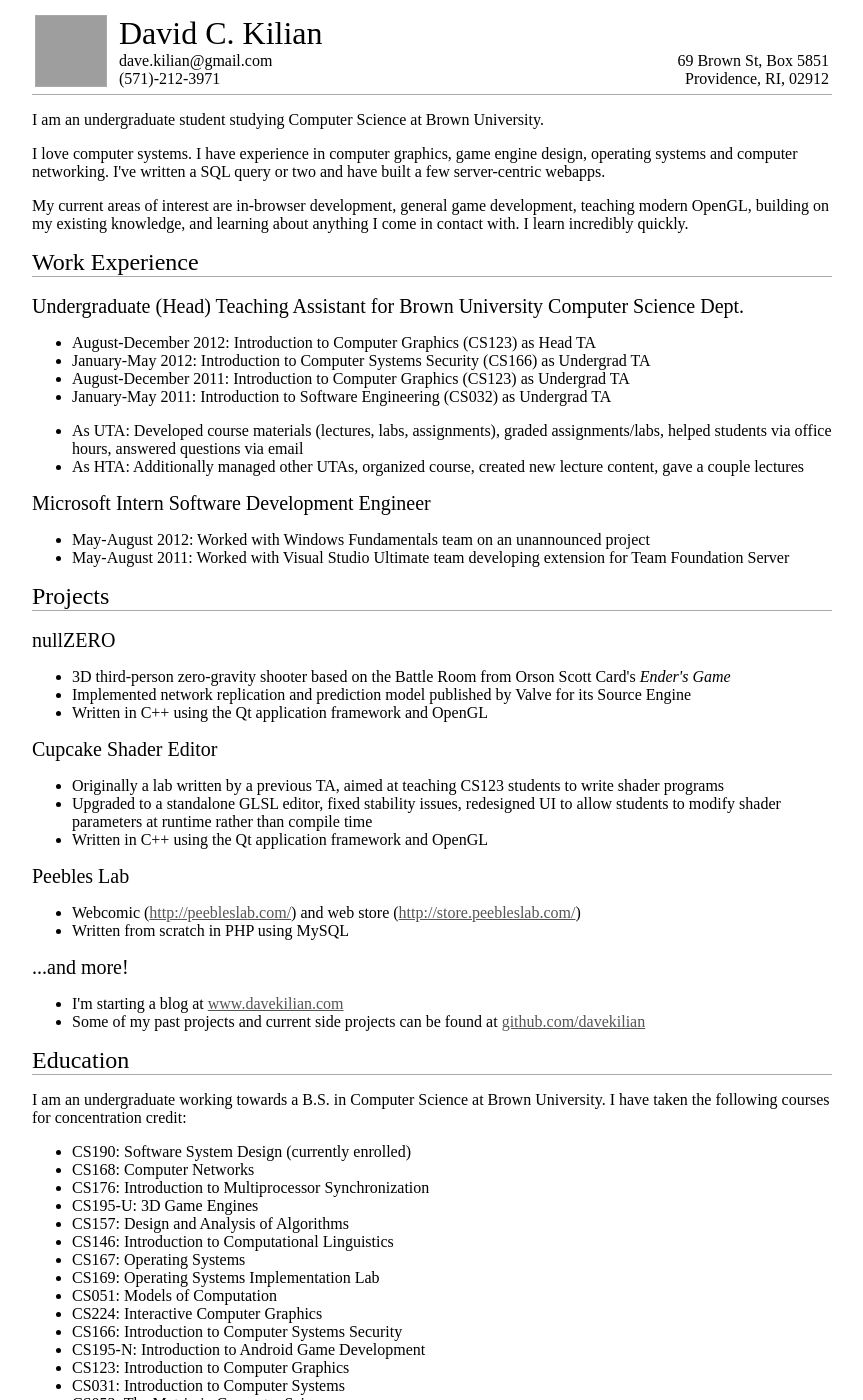
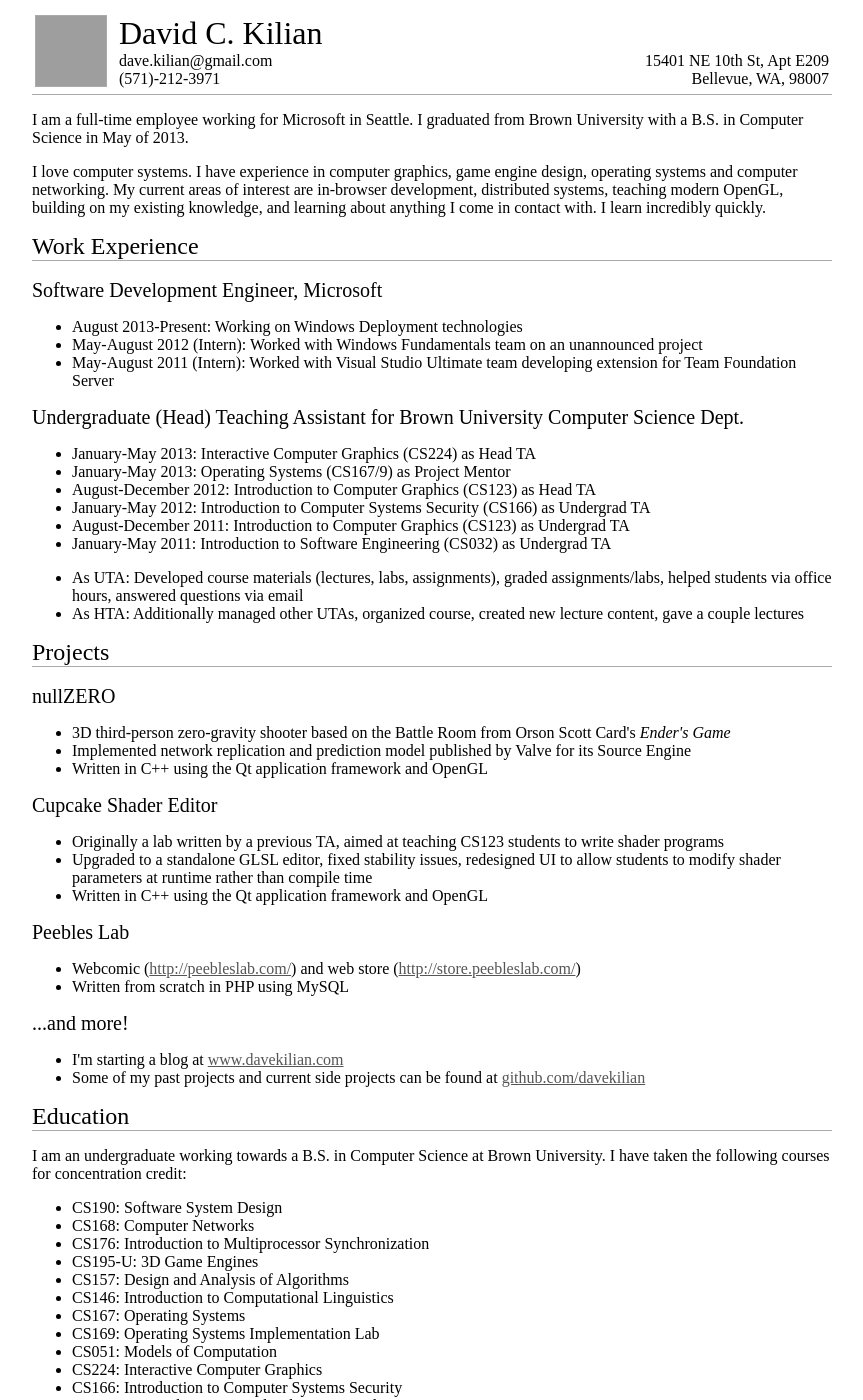
Before and after one commit to davekilian/davekilian.github.com, a Jekyll site: the page resume.html, which Jekyll copies as it is, in a window 1280 px wide and 1400 px high. Shown: the whole window, without its empty margins (208-1071 px from the left). Built offline with Jekyll 4.4.1, drawn with Linux system fonts in a browser that asks for light colours; Markdown is read by kramdown in place of the engine named in the settings; grey boxes are pictures that could not be loaded.

Commit message:
Resume was horrendously out of date

```diff
--- a/resume.html
+++ b/resume.html
@@ -44,8 +44,8 @@
 						(571)-212-3971
 					</div>
 					<div class="right">
-						69 Brown St, Box 5851<br>
-						Providence, RI, 02912
+                        15401 NE 10th St, Apt E209<br>
+                        Bellevue, WA, 98007
 					</div>
 				</td>
 			</tr></table>
@@ -53,22 +53,27 @@
 			<div style="width: 100%" class="bottom-border"></div>
 
 			<!-- Summary -->
-            <!--
-			<p>I am seeking a summer internship that will push me to learn and grow as a software engineer.</p>
-            -->
-            <p>I am an undergraduate student studying Computer Science at Brown University.</p>
+            <p>I am a full-time employee working for Microsoft in Seattle.
+            I graduated from Brown University with a B.S. in Computer Science in May of 2013.</p>
 
             <p>I love computer systems. I have experience in computer graphics, game engine design, operating systems and computer networking.
-            I've written a SQL query or two and have built a few server-centric webapps.</p>
-
-            <p>My current areas of interest are in-browser development, general game development, teaching modern OpenGL,
+            My current areas of interest are in-browser development, distributed systems, teaching modern OpenGL,
             building on my existing knowledge, and learning about anything I come in contact with. I learn incredibly quickly.</p>
 
 			<!-- Work Experience -->
 			<span class="section-header bottom-border">Work Experience</span><br>
 
+			<span style="font-size: 125%">Software Development Engineer, Microsoft</span><br>
+            <ul>
+                <li>August 2013-Present: Working on Windows Deployment technologies</li>
+                <li>May-August 2012 (Intern): Worked with Windows Fundamentals team on an unannounced project</li>
+                <li>May-August 2011 (Intern): Worked with Visual Studio Ultimate team developing extension for Team Foundation Server</li>
+            </ul>
+
 			<span style="font-size: 125%">Undergraduate (Head) Teaching Assistant for Brown University Computer Science Dept.</span><br>
             <ul>
+                <li>January-May 2013: Interactive Computer Graphics (CS224) as Head TA</li>
+                <li>January-May 2013: Operating Systems (CS167/9) as Project Mentor</li>
                 <li>August-December 2012: Introduction to Computer Graphics (CS123) as Head TA</li>
 				<li>January-May 2012: Introduction to Computer Systems Security (CS166) as Undergrad TA</li>
 				<li>August-December 2011: Introduction to Computer Graphics (CS123) as Undergrad TA</li>
@@ -79,12 +84,6 @@
                 office hours, answered questions via email</li>
                 <li>As HTA: Additionally managed other UTAs, organized course, created new lecture content, gave a couple lectures</li>
             </ul>
-
-			<span style="font-size: 125%">Microsoft Intern Software Development Engineer</span><br>
-			<ul>
-                <li>May-August 2012: Worked with Windows Fundamentals team on an unannounced project</li>
-                <li>May-August 2011: Worked with Visual Studio Ultimate team developing extension for Team Foundation Server</li>
-			</ul>
 
 			<!-- Projects -->
 			<span class="section-header bottom-border">Projects</span><br>
@@ -123,7 +122,7 @@
 			<p>I am an undergraduate working towards a B.S. in Computer Science at Brown University.
 			I have taken the following courses for concentration credit:</p>
 			<ul>
-                <li>CS190: Software System Design (currently enrolled)</li>
+                <li>CS190: Software System Design</li>
                 <li>CS168: Computer Networks</li>
                 <li>CS176: Introduction to Multiprocessor Synchronization</li>
 				<li>CS195-U: 3D Game Engines</li>
```
